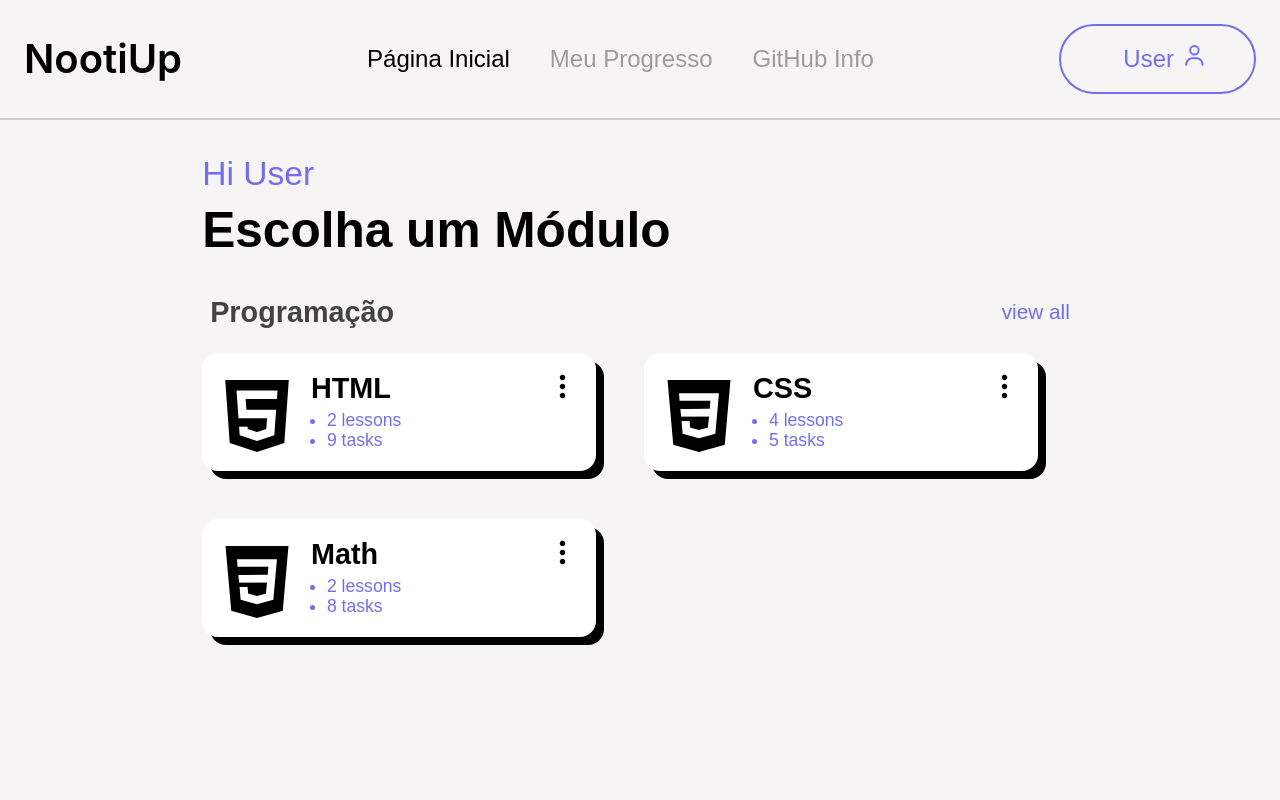
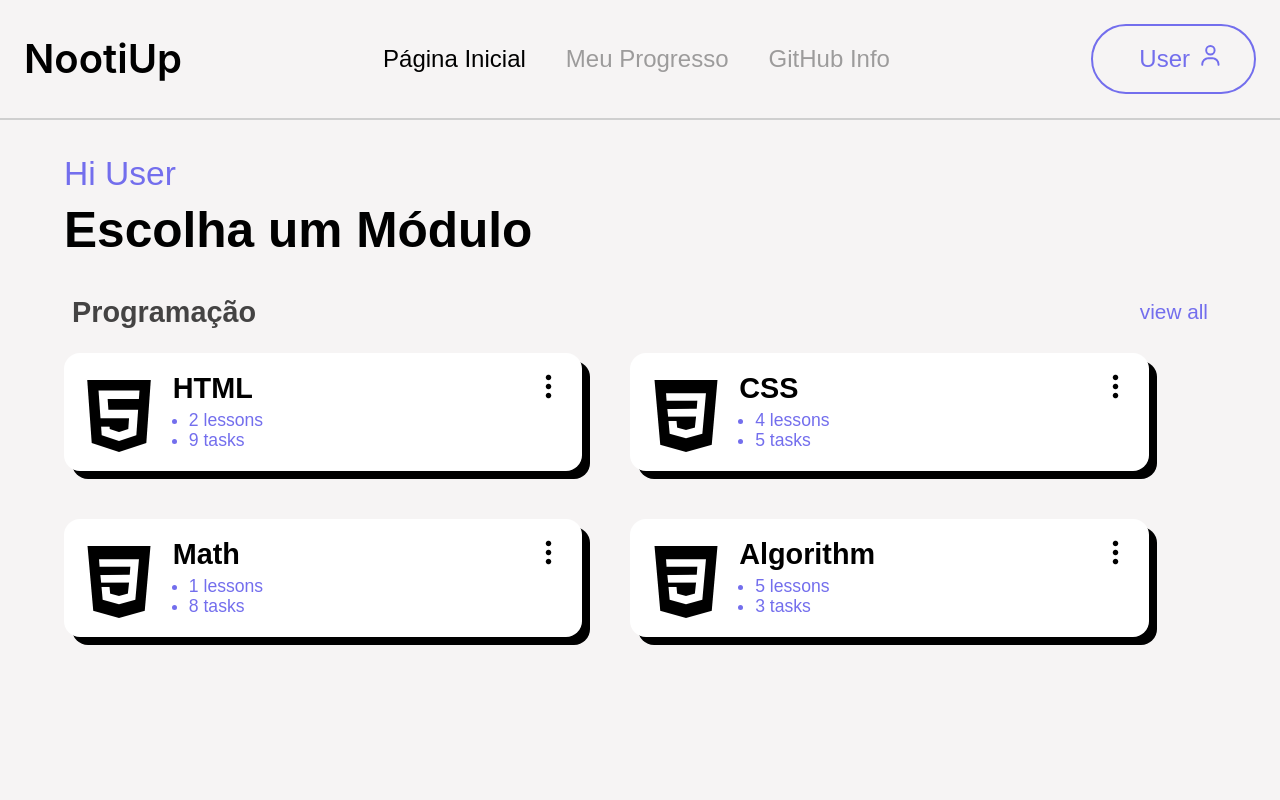
Before and after one commit to Lucas2907/NootiUp-frontend, a React (Vite) app: page / in a window 1280 px wide. Shown: the top 800 px of the page. Built offline with nearby package versions, Linux system fonts and the light colour scheme.

Commit message:
show components in map array form

```diff
--- a/src/components/MainPage/MainPage.tsx
+++ b/src/components/MainPage/MainPage.tsx
@@ -6,6 +6,13 @@ import cssIcon from "../../assets/images/css-icon.png"
 import CardsModule from "../CardsModule/CardsModule"
 import { useCurrentUser } from "../../contexts/userContext"
 
+
+const modules = [
+    { id: "html", imageModule: htmlIcon, name: "HTML", lessons: 2, tasks: 9 },
+    { id: "css", imageModule: cssIcon, name: "CSS", lessons: 4, tasks: 5 },
+    { id: "algorithm", imageModule: cssIcon, name: "Math", lessons: 1, tasks: 8 },
+    { id: "math", imageModule: cssIcon, name: "Algorithm", lessons: 5, tasks: 3 }
+]
 
 function MainPage() {
     const { username } = useCurrentUser()
@@ -20,9 +27,15 @@ function MainPage() {
                     <p className="main-page__modules-texts-text">view all</p>
                 </div>
                 <div className="main-page__modules-cards">
-                    <CardsModule imageModule={htmlIcon} name="HTML" lessons={2} tasks={9} />
-                    <CardsModule imageModule={cssIcon} name="CSS" lessons={4} tasks={5} />
-                    <CardsModule imageModule={cssIcon} name="Math" lessons={2} tasks={8} />
+                    {modules.map((module) => (
+                        <CardsModule
+                            key={module.id}
+                            imageModule={module.imageModule}
+                            name={module.name}
+                            lessons={module.lessons}
+                            tasks={module.tasks}
+                        />
+                    ))}
                 </div>
             </div>
         </div>
--- a/src/components/RedirectButton/RedirectButton.css
+++ b/src/components/RedirectButton/RedirectButton.css
@@ -56,8 +56,6 @@
 .redirect-button__elements--logged {
   display: flex;
   gap: 0.6rem;
-  padding: 0 1rem;
-  box-sizing: border-box;
 }
 
 .redirect-button__elements-button {
```
